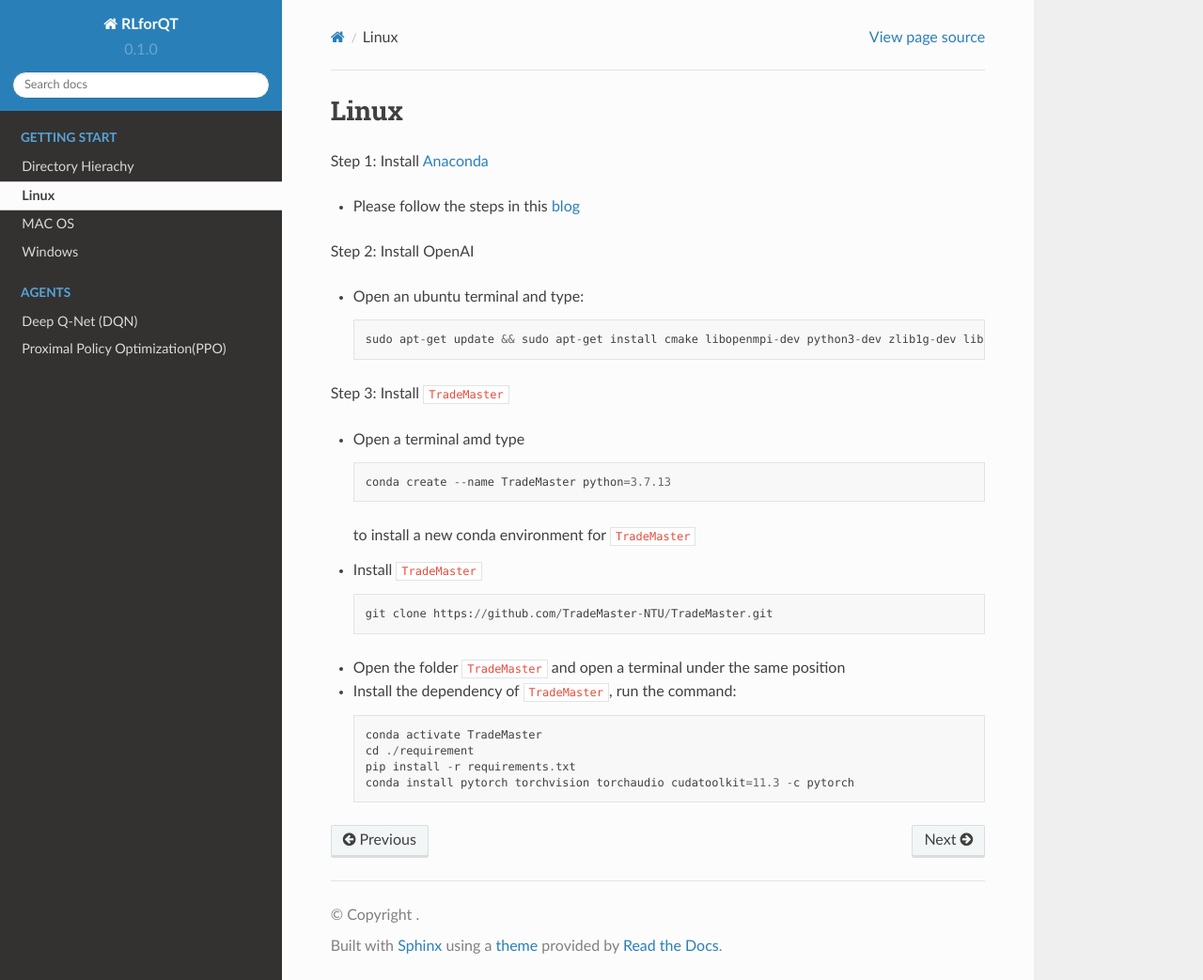
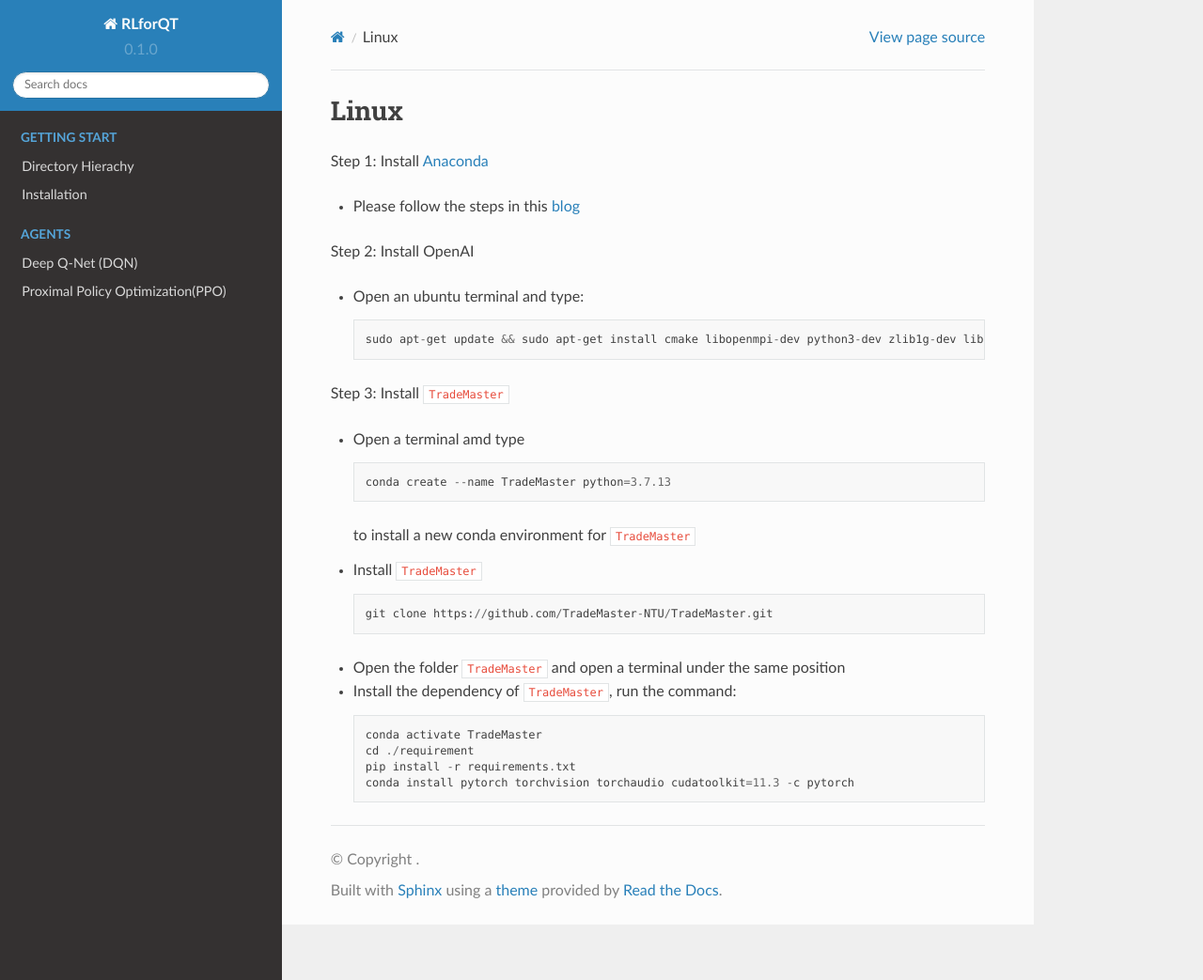
Before and after one commit to yonggang-Xie/readthedocs, a Sphinx documentation site: the page built from docs/source/Installation_Linux.md, in a window 1280 px wide and 1043 px high. Shown: the whole window at 94% size. Built offline with Sphinx 7.4.7 and the Read the Docs theme 2.0.0, drawn with Linux system fonts in a browser that asks for light colours; pages that are not in the unit, such as notebooks, are missing from menus.

Commit message:
Update index.rst

```diff
--- a/docs/source/index.rst
+++ b/docs/source/index.rst
@@ -12,10 +12,7 @@
     :maxdepth: 2
 
     Hierachy.md
-    Installation_docker.md
-    Installation_Linux.md
-    Installation_Mac.md
-    Installation_Windows.md
+    Installation.md
 
 .. toctree::
     :caption: Agents
```
